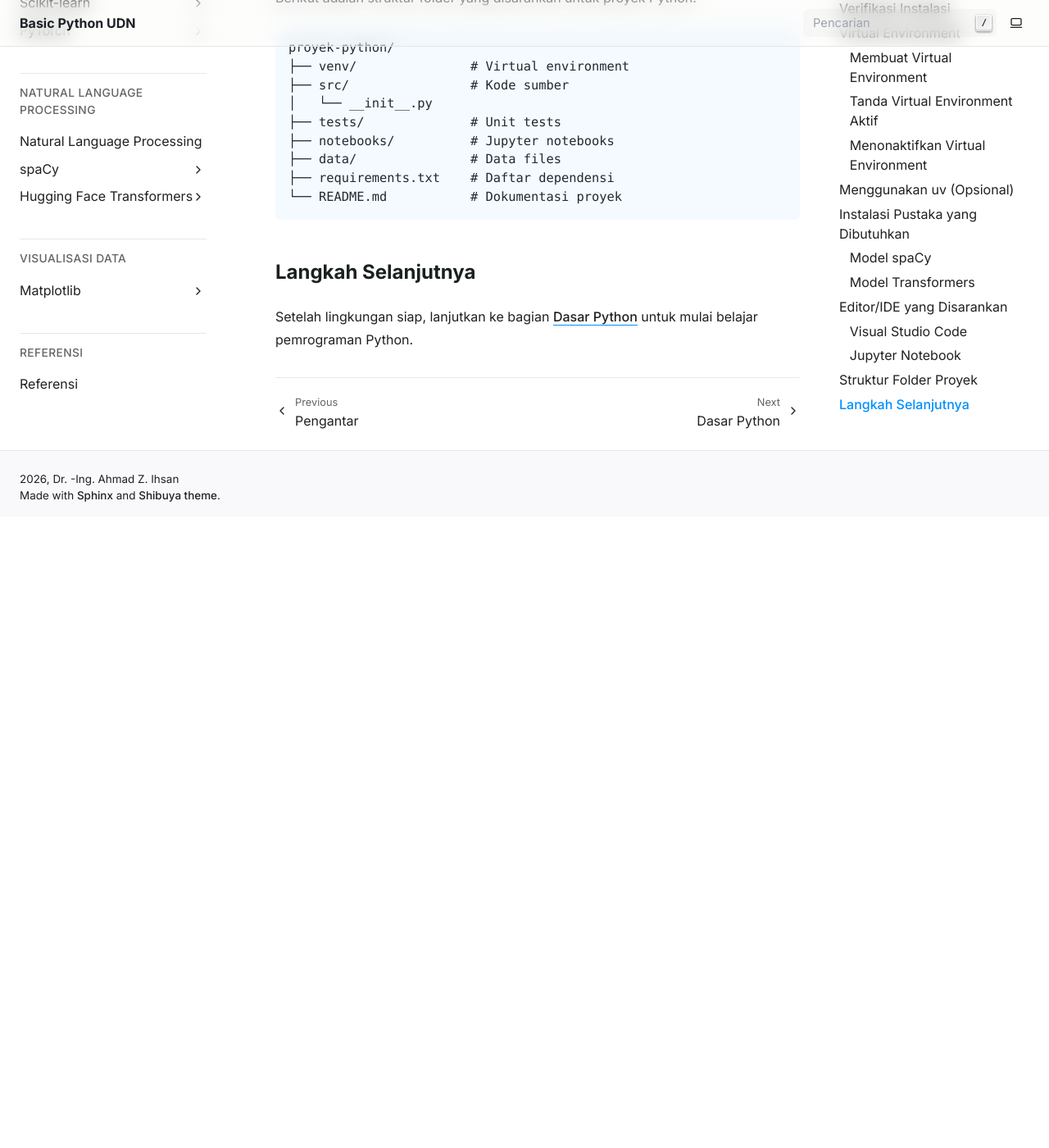
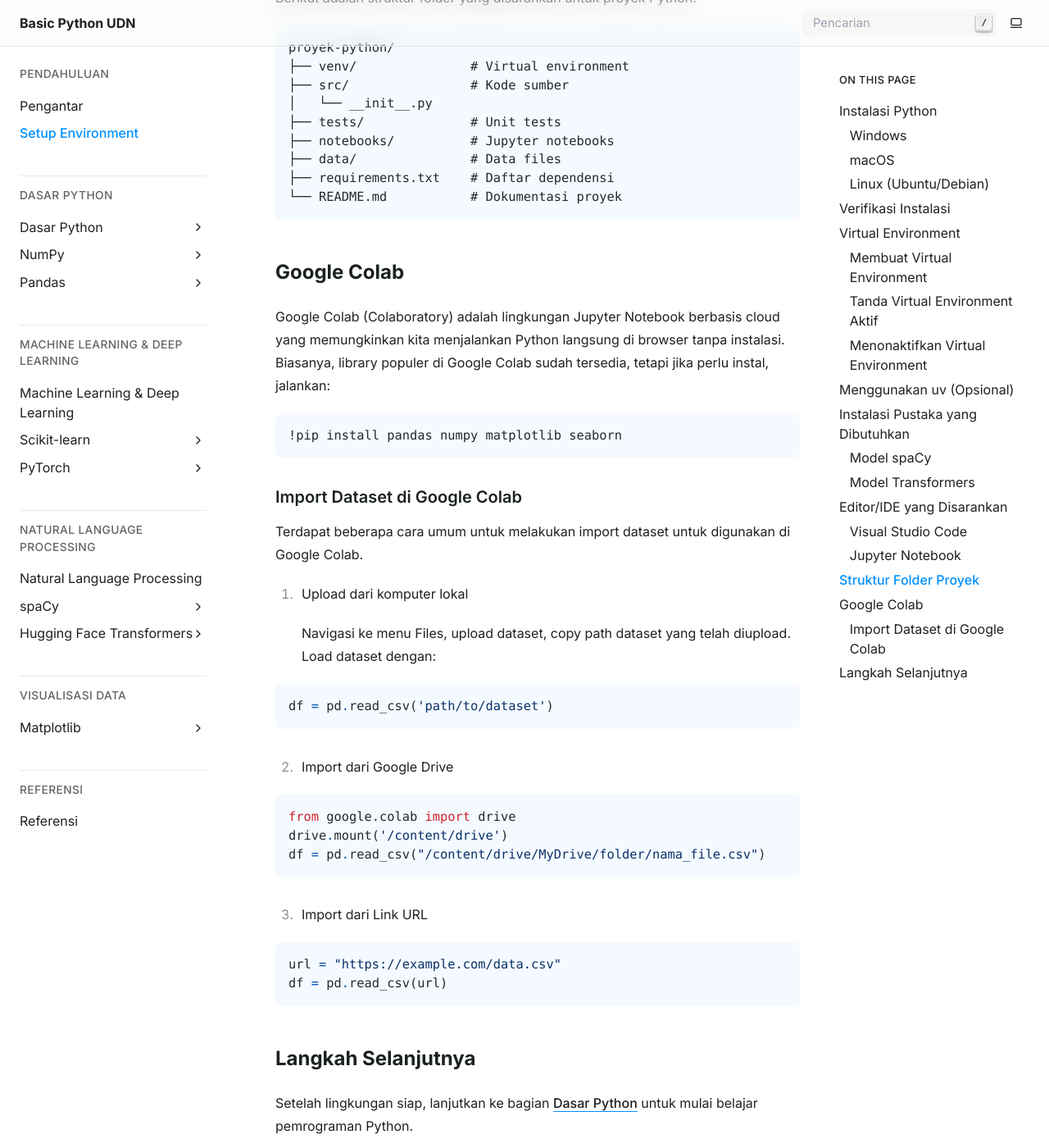
Before and after one commit to az-ihsan/basic-python-udn, a Sphinx documentation site: the page built from docs/setup/index.md, in a window 1280 px wide and 1400 px high, scrolled down 4227 px. Shown: the whole window at 82% size. Built offline with Sphinx 7.4.7, drawn with Linux system fonts in a browser that asks for light colours; before the commit the page ends 4857 px from its top, so only the background shows below that.

Commit message:
docs: add google colab + dataset import

````diff
--- a/docs/setup/index.md
+++ b/docs/setup/index.md
@@ -168,6 +168,33 @@ proyek-python/
 └── README.md           # Dokumentasi proyek
 ```
 
+## Google Colab
+Google Colab (Colaboratory) adalah lingkungan Jupyter Notebook berbasis cloud yang memungkinkan kita menjalankan Python langsung di browser tanpa instalasi. Biasanya, library populer di Google Colab sudah tersedia, tetapi jika perlu instal, jalankan:
+
+```
+!pip install pandas numpy matplotlib seaborn
+```
+
+### Import Dataset di Google Colab
+Terdapat beberapa cara umum untuk melakukan import dataset untuk digunakan di Google Colab.
+1. Upload dari komputer lokal
+
+    Navigasi ke menu Files, upload dataset, copy path dataset yang telah diupload. Load dataset dengan:
+```
+df = pd.read_csv('path/to/dataset')
+```
+2. Import dari Google Drive
+```
+from google.colab import drive
+drive.mount('/content/drive')
+df = pd.read_csv("/content/drive/MyDrive/folder/nama_file.csv")
+```
+3. Import dari Link URL
+```
+url = "https://example.com/data.csv"
+df = pd.read_csv(url)
+```
+
 ## Langkah Selanjutnya
 
 Setelah lingkungan siap, lanjutkan ke bagian [Dasar Python](../python/index.md) untuk mulai belajar pemrograman Python.
````
